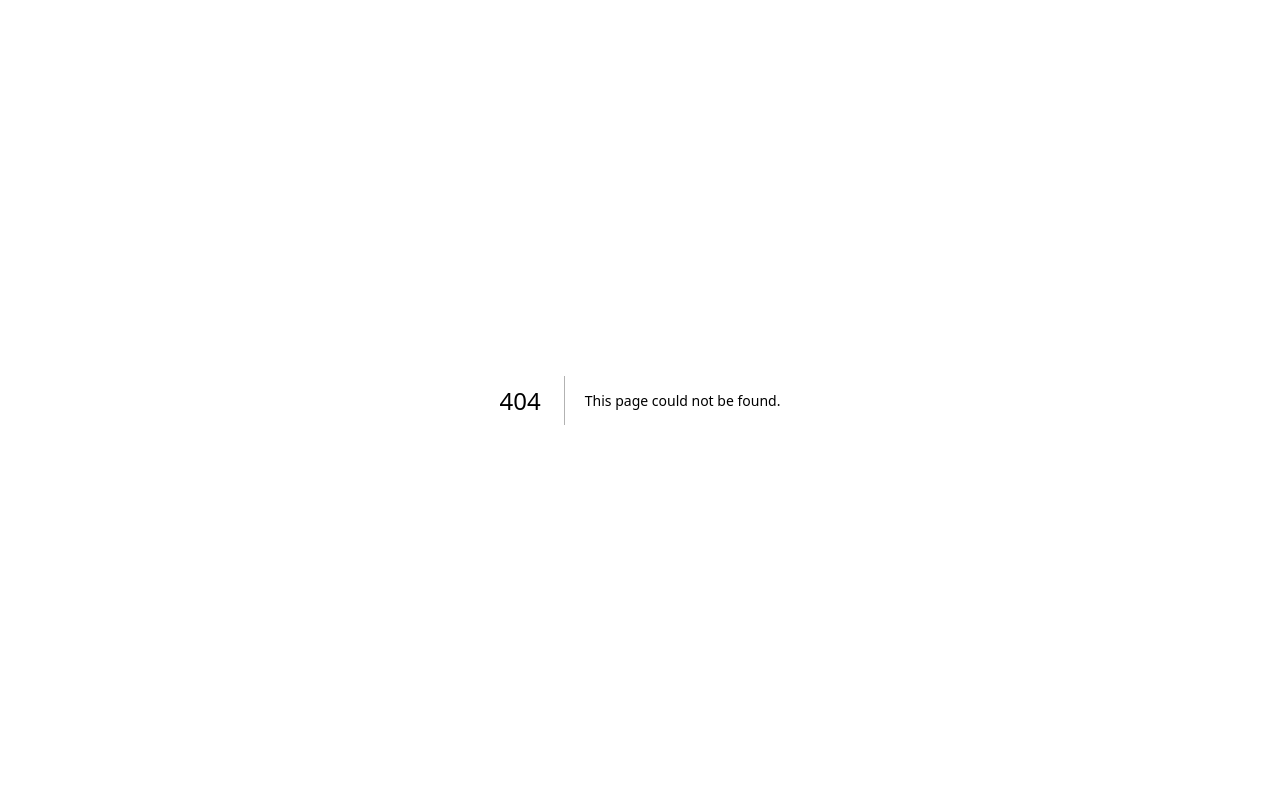
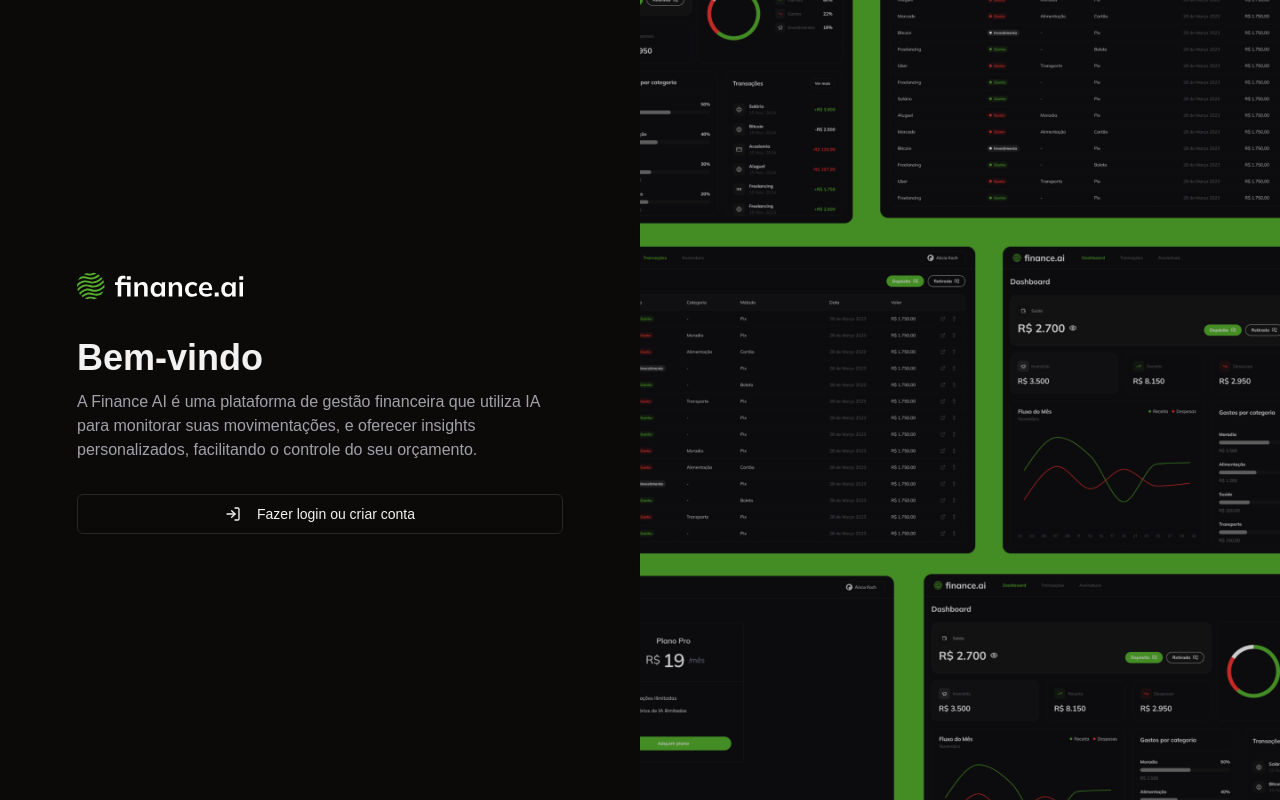
Before and after one commit to JonatanPaes/finance-ai, a Next.js app: page /login in a window 1280 px wide. Before the commit this address had no page. Built offline with nearby package versions, Linux system fonts and the light colour scheme.

Commit message:
feat: add login page

```diff
--- /dev/null
+++ b/app/login/page.tsx
@@ -0,0 +1,42 @@
+import { LogInIcon } from 'lucide-react'
+import Image from 'next/image'
+
+import { Button } from '../_components/ui/button'
+
+export default function LoginPage() {
+  return (
+    <div className="grid h-full grid-cols-2">
+      <div className="mx-auto flex h-full max-w-[550px] flex-col justify-center p-8">
+        <Image
+          src="/logo.svg"
+          alt="Finance AI"
+          width={175}
+          height={40}
+          className="mb-8"
+        />
+
+        <h1 className="mb-3 text-4xl font-bold">Bem-vindo</h1>
+
+        <p className="text-muted-foreground mb-8">
+          A Finance AI é uma plataforma de gestão financeira que utiliza IA para
+          monitorar suas movimentações, e oferecer insights personalizados,
+          facilitando o controle do seu orçamento.
+        </p>
+
+        <Button variant="outline">
+          <LogInIcon className="mr-2" />
+          Fazer login ou criar conta
+        </Button>
+      </div>
+
+      <div className="relative h-full w-full">
+        <Image
+          src="/login.png"
+          alt="Faça login"
+          fill
+          className="object-cover"
+        />
+      </div>
+    </div>
+  )
+}
--- a/app/subscription/page.tsx
+++ b/app/subscription/page.tsx
@@ -1,6 +1,3 @@
-
-export default function Subscription() {
-  return (
-    <div>Subscription</div>
-  )
+export default function SubscriptionPage() {
+  return <div>SubscriptionPage</div>
 }
--- a/app/transaction/page.tsx
+++ b/app/transaction/page.tsx
@@ -1,6 +1,3 @@
-
-export default function Transaction() {
-  return (
-    <div>Transaction</div>
-  )
+export default function TransactionPage() {
+  return <div>TransactionPage</div>
 }
```
Also changed, not shown: public/login.png (added), public/logo.svg (added).
